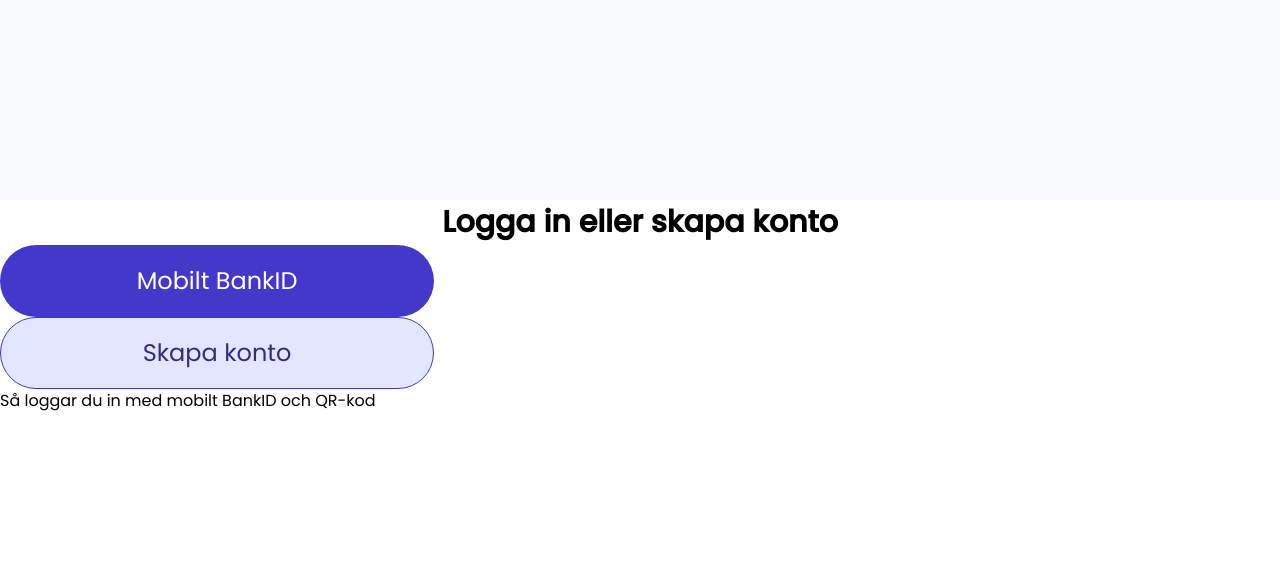
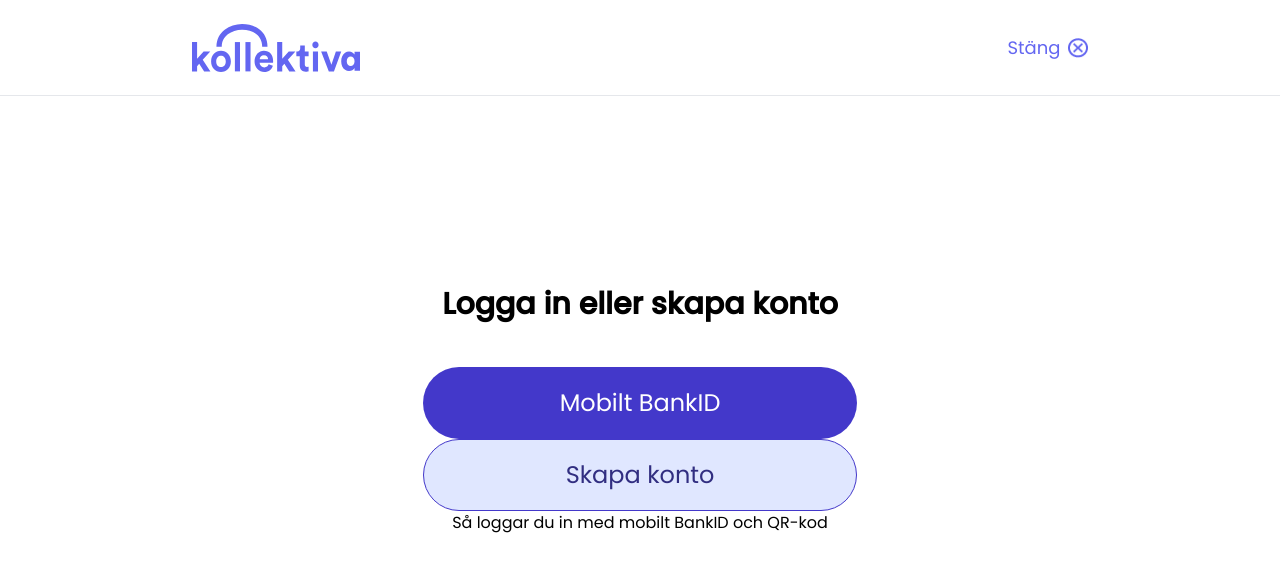
Before and after one commit to sofiaronnkvist/Kollektiva, a Next.js app: page /loggain in a window 1280 px wide. Shown: the top 572 px of the page. Built offline with nearby package versions, Linux system fonts and the light colour scheme.

Commit message:
Added LoginHeader and progress on /loggain

```diff
--- /dev/null
+++ b/components/LoginHeader/index.tsx
@@ -0,0 +1,27 @@
+import Image from 'next/image'
+import Logo from '../Logo'
+import Link from 'next/link'
+
+function LoginHeader() {
+  return (
+    <div>
+      <div className="flex items-center justify-between px-[192px]">
+        <Logo />
+        <Link href="/">
+          <div className="my-[34px] flex items-center text-[18px] text-indigo-500">
+            Stäng <div className="text-white">..</div>
+            <Image
+              src="/closeicon.png"
+              alt="close icon"
+              width="20"
+              height="20"
+            />
+          </div>
+        </Link>
+      </div>
+      <hr />
+    </div>
+  )
+}
+
+export default LoginHeader
--- a/pages/loggain/index.tsx
+++ b/pages/loggain/index.tsx
@@ -3,26 +3,33 @@
 import ButtonSm from '../../components/Buttons/ButtonSm'
 import ButtonSm2 from '../../components/Buttons/ButtonSm2'
 import ButtonMd from '../../components/Buttons/ButtonMd'
+import Logo from '../../components/Logo'
+import LoginHeader from '../../components/LoginHeader'
 
 function Login() {
   return (
-    <div className="flex h-screen items-center bg-slate-50">
+    <div>
+      <LoginHeader />
+      <div className="flex items-center bg-slate-50">
         <div className="container mx-auto h-[400px] bg-white">
-        <h1 className=" text-center text-[30px] font-bold">
+          <h1 className=" mb-[40px] mt-[186px] text-center text-[30px] font-bold">
             Logga in eller skapa konto
           </h1>
-        <div>
+          <div className="text-center">
             <button className="h-[72px] w-[434px] rounded-full bg-indigo-700 text-[24px] text-white">
               Mobilt BankID
             </button>
           </div>
-        <div>
+          <div className="text-center">
             <button className="h-[72px] w-[434px] rounded-full border border-indigo-700 bg-indigo-100 text-[24px] text-indigo-900">
               Skapa konto
             </button>
           </div>
 
-        <p>Så loggar du in med mobilt BankID och QR-kod</p>
+          <p className="text-center">
+            Så loggar du in med mobilt BankID och QR-kod
+          </p>
+        </div>
       </div>
     </div>
   )
```
Also changed, not shown: public/closeicon.png (added). Lines whose indentation alone changed are shown as unchanged.
